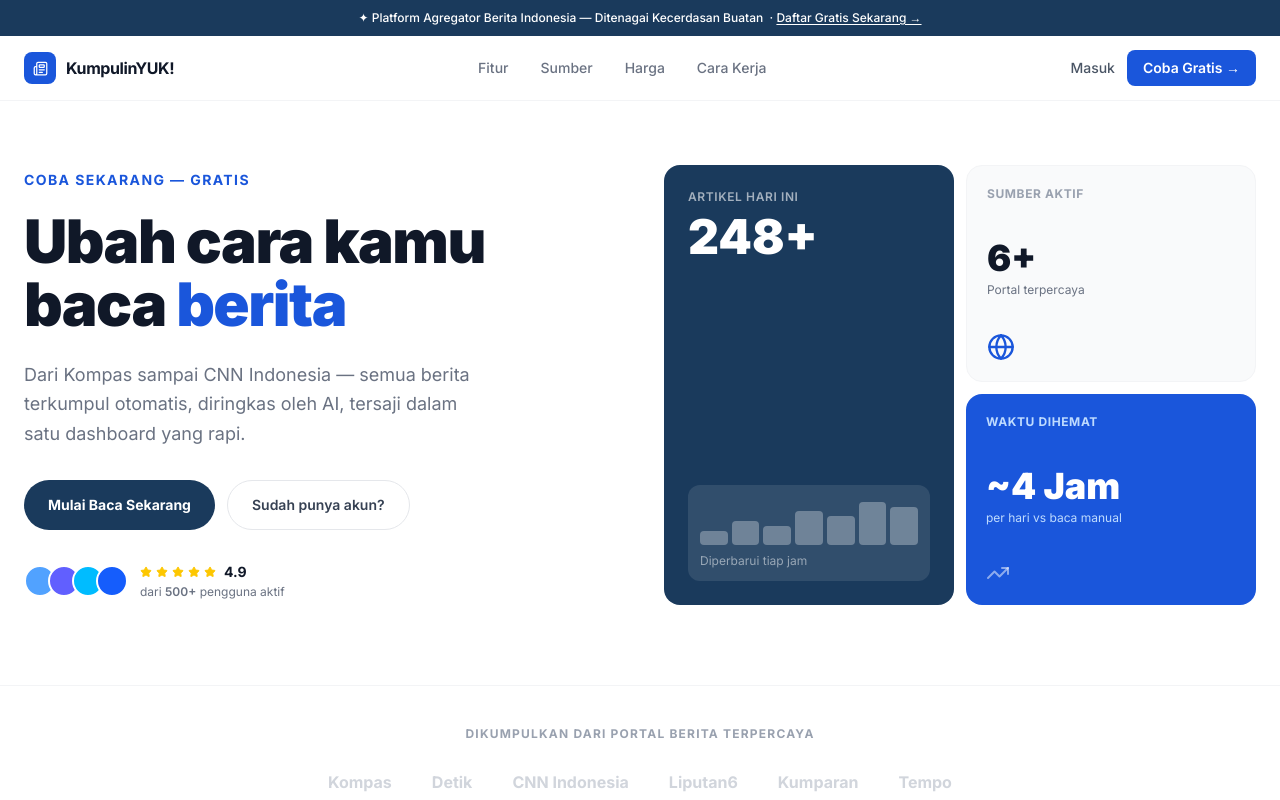
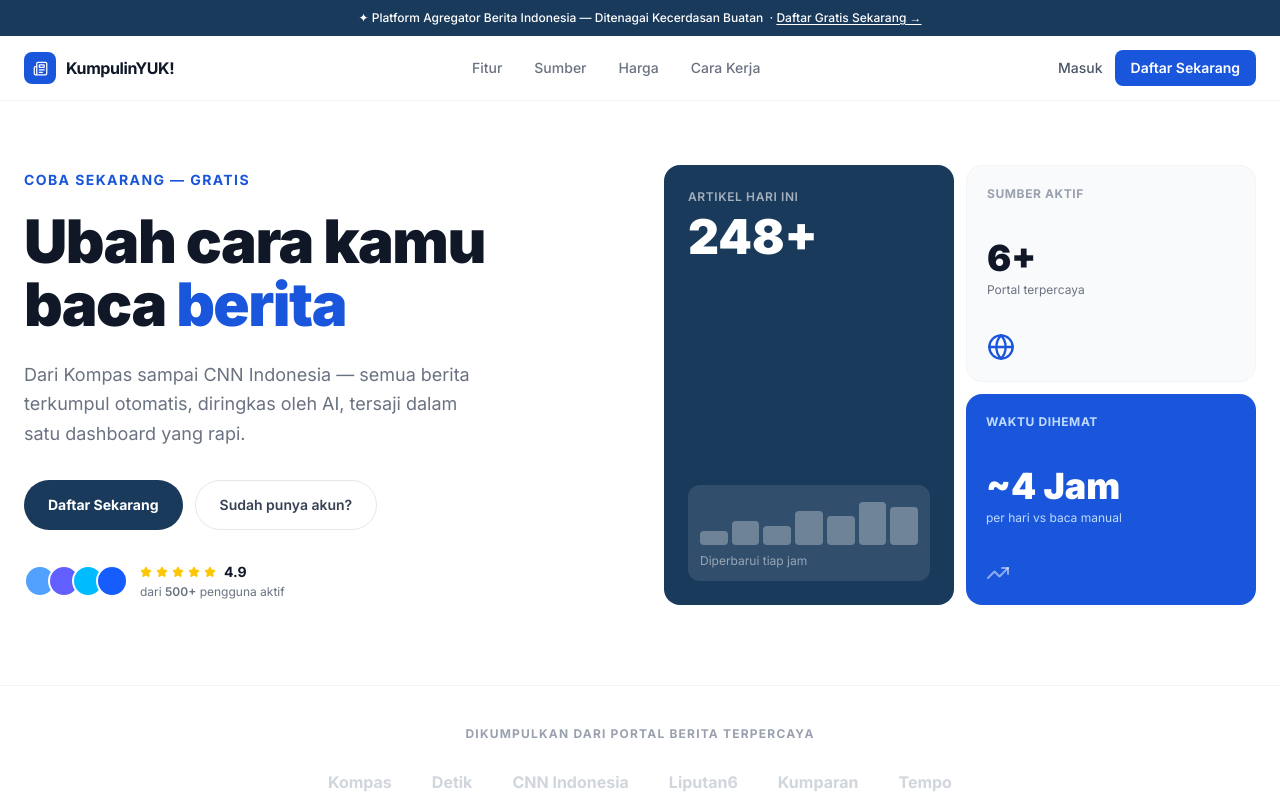
Before and after one commit to McboyPutra05/Kumpulin-YUK, a Next.js app: page / in a window 1280 px wide. Shown: the top 800 px of the page. Built offline with nearby package versions, Linux system fonts and the light colour scheme.

Commit message:
fix(frontend): update landing page buttons to point to login and remove auth auto-redirects

```diff
--- a/src/app/login/page.tsx
+++ b/src/app/login/page.tsx
@@ -16,11 +16,7 @@
   const [isLoading, setIsLoading] = useState(false);
   const [showAlert, setShowAlert] = useState(false);
 
-  useEffect(() => {
-    if (user) {
-      router.push("/dashboard");
-    }
-  }, [user, router]);
+
 
   const handleSubmit = async (e: React.FormEvent) => {
     e.preventDefault();
--- a/src/app/page.tsx
+++ b/src/app/page.tsx
@@ -49,26 +49,15 @@
             <a href="#cara-kerja" className="hover:text-gray-900 transition-colors">Cara Kerja</a>
           </div>
           <div className="flex items-center gap-3">
-            {user ? (
-              <Link
-                href="/dashboard"
-                className="text-sm font-semibold bg-[#1a56db] hover:bg-[#1a45c0] text-white px-4 py-2 rounded-lg transition-colors"
-              >
-                Ke Dashboard →
-              </Link>
-            ) : (
-              <>
             <Link href="/login" className="text-sm font-medium text-gray-600 hover:text-gray-900 transition-colors">
               Masuk
             </Link>
             <Link
-                  href="/register"
+              href="/login"
               className="text-sm font-semibold bg-[#1a56db] hover:bg-[#1a45c0] text-white px-4 py-2 rounded-lg transition-colors"
             >
-                  Coba Gratis →
+              Daftar Sekarang
             </Link>
-              </>
-            )}
           </div>
         </div>
       </nav>
@@ -92,20 +81,11 @@
             </p>
 
             <div className="flex flex-wrap gap-3 mb-8">
-              {user ? (
               <Link
-                  href="/dashboard"
+                href="/login"
                 className="inline-flex items-center gap-2 bg-[#1a3a5c] hover:bg-[#122a45] text-white font-bold px-6 py-3.5 rounded-full text-sm transition-colors"
               >
-                  Buka Dashboard
-                </Link>
-              ) : (
-                <>
-                  <Link
-                    href="/register"
-                    className="inline-flex items-center gap-2 bg-[#1a3a5c] hover:bg-[#122a45] text-white font-bold px-6 py-3.5 rounded-full text-sm transition-colors"
-                  >
-                    Mulai Baca Sekarang
+                Daftar Sekarang
               </Link>
               <Link
                 href="/login"
@@ -113,8 +93,6 @@
               >
                 Sudah punya akun?
               </Link>
-                </>
-              )}
             </div>
 
             {/* Social proof */}
@@ -493,7 +471,7 @@
           <p className="text-gray-500">© 2025 KumpulinYUK! — Agregator Berita Indonesia</p>
           <div className="flex gap-6 text-gray-500">
             <Link href="/login" className="hover:text-white transition-colors">Masuk</Link>
-            <Link href="/register" className="hover:text-white transition-colors">Daftar</Link>
+            <Link href="/login" className="hover:text-white transition-colors">Daftar</Link>
             <a href="#harga" className="hover:text-white transition-colors">Harga</a>
           </div>
         </div>
--- a/src/app/register/page.tsx
+++ b/src/app/register/page.tsx
@@ -16,11 +16,7 @@
   const [isLoading, setIsLoading] = useState(false);
   const [showAlert, setShowAlert] = useState(false);
 
-  useEffect(() => {
-    if (user) {
-      router.push("/dashboard");
-    }
-  }, [user, router]);
+
 
   const handleSubmit = async (e: React.FormEvent) => {
     e.preventDefault();
```
Lines whose indentation alone changed are shown as unchanged.
